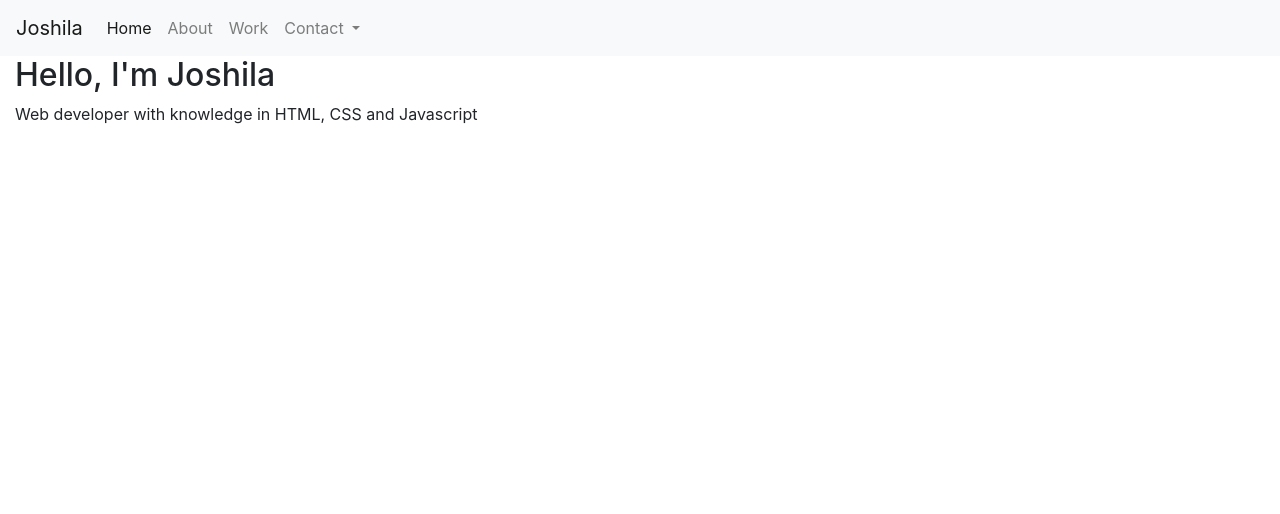
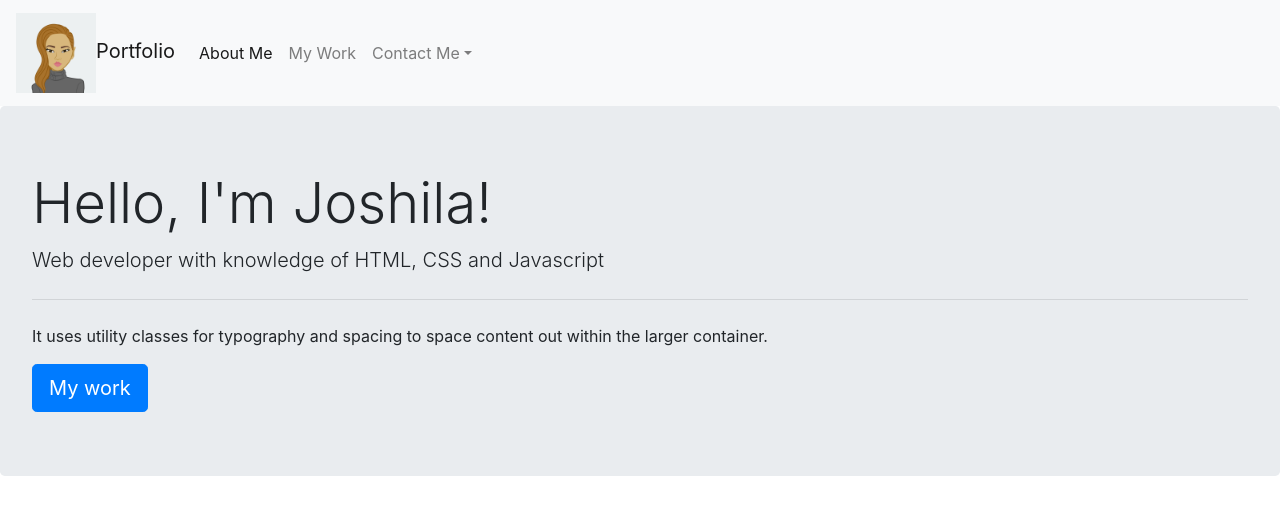
Before and after one commit to Joshsun1210/Bootstrap-Portfolio, a plain HTML site: page index.html in a window 1280 px wide. Drawn offline with nearby package versions, Linux system fonts and the light colour scheme.

Commit message:
added avatar

```diff
--- a/index.html
+++ b/index.html
@@ -4,65 +4,62 @@
 <head>
     <!-- Required meta tags -->
     <meta charset="UTF-8">
-    <meta http-equiv="X-UA-Compatible" content="IE=edge">
-    <meta name="viewport" content="width=device-width, initial-scale=1.0">
+    <meta name="viewport" content="width=device-width, initial-scale=1, shrink-to-fit=no">
+
     <!-- Bootstrap CSS -->
-    <link rel="stylesheet" href="https://stackpath.bootstrapcdn.com/bootstrap/4.3.1/css/bootstrap.min.css"
-        integrity="sha384-ggOyR0iXCbMQv3Xipma34MD+dH/1fQ784/j6cY/iJTQUOhcWr7x9JvoRxT2MZw1T" crossorigin="anonymous">
+    <link rel="stylesheet" href="https://cdn.jsdelivr.net/npm/bootstrap@4.0.0/dist/css/bootstrap.min.css"
+        integrity="sha384-Gn5384xqQ1aoWXA+058RXPxPg6fy4IWvTNh0E263XmFcJlSAwiGgFAW/dAiS6JXm" crossorigin="anonymous">
     <link href="https://fonts.googleapis.com/css?family=Anton|Jura&display=swap" rel="stylesheet">
-    <link rel="stylesheet" href="css/index.css">
-
 
     <title>Joshila Web Developer Portfolio</title>
 </head>
 
 <body>
+
     <!-- Navigation bar -->
     <nav class="navbar navbar-expand-lg navbar-light bg-light">
-        <a class="navbar-brand" href="#">Joshila</a>
-        <button class="navbar-toggler" type="button" data-toggle="collapse" data-target="#navbarNavDropdown"
-            aria-controls="navbarNavDropdown" aria-expanded="false" aria-label="Toggle navigation">
+        <a class="navbar-brand" href="#"><img src="images/my-avatar.png" width="80" height="80" alt="my-avatar">Portfolio</a>
+        <button class="navbar-toggler" type="button" data-toggle="collapse" data-target="#navbarSupportedContent"
+        aria-controls="navbarSupportedContent" aria-expanded="false" aria-label="Toggle navigation">
         <span class="navbar-toggler-icon"></span>
       </button>
-        <div class="collapse navbar-collapse" id="navbarNavDropdown">
-            <ul class="navbar-nav">
+      <div class="collapse navbar-collapse" id="navbarSupportedContent">
+        <ul class="navbar-nav mr-auto">
           <li class="nav-item active">
-                    <a class="nav-link" href="#">Home <span class="sr-only">(current)</span></a>
+            <a class="nav-link" href="#">About Me <span class="sr-only">(current)</span></a>
           </li>
           <li class="nav-item">
-                    <a class="nav-link" href="#">About</a>
-                </li>
-                <li class="nav-item">
-                    <a class="nav-link" href="#">Work</a>
+            <a class="nav-link" href="#">My Work</a>
           </li>
           <li class="nav-item dropdown">
-                    <a class="nav-link dropdown-toggle" href="#" role="button" data-toggle="dropdown"
-                        aria-expanded="false">
-                        Contact
-                    </a>
-                    <div class="dropdown-menu">
-                        <a class="dropdown-item" href="#">Action</a>
-                        <a class="dropdown-item" href="#">Another action</a>
-                        <a class="dropdown-item" href="#">Something else here</a>
+            <a class="nav-link dropdown-toggle" href="#" id="navbarDropdown" role="button" data-toggle="dropdown" aria-haspopup="true" aria-expanded="false">Contact Me</a>
+            <div class="dropdown-menu" aria-labelledby="navbarDropdown">
+              <a class="dropdown-item" href="#">LinkedIn</a>
+              <div class="dropdown-divider"></div>
+              <a class="dropdown-item" href="#">Email</a>
             </div>
           </li>
        </ul>
       </div>
     </nav>
     <!-- End navigation bar -->
- <!-- main banner -->
- <section class="bgimage" id="home">
-    <div class="container-fluid">
-        <div class="row">
-        <div class="col-lg-12 col-md-12 col-sm-12 col-xs-12 hero-text">
-            <h2 class="hero_title">Hello, I'm Joshila</h2>
-            <p class="hero_desc">Web developer with knowledge in HTML, CSS and Javascript</p>
+
+
+
+    <!-- Jumbotron -->
+    <div class="jumbotron">
+        <div class="jumboCopy">
+            <h1 class="display-4">Hello, I'm Joshila!</h1>
+            <p class="lead">Web developer with knowledge of HTML, CSS and Javascript</p>
+            <hr class="my-4">
+            <p>It uses utility classes for typography and spacing to space content out within the larger container.</p>
+            <a class="btn btn-primary btn-lg" href="#" role="button">My work</a>
         </div>
     </div>
-    </div>
-</section>
+    <!-- End jumbotron -->
 
-  <!-- Jumbotron -->
+
+
 
 
 </body>
```
Also changed, not shown: style.css/style.css (+7 -0 lines), images/my-avatar.png (added), images/place-holder-image.svg (added), 3 other files. Lines whose indentation alone changed are shown as unchanged.
